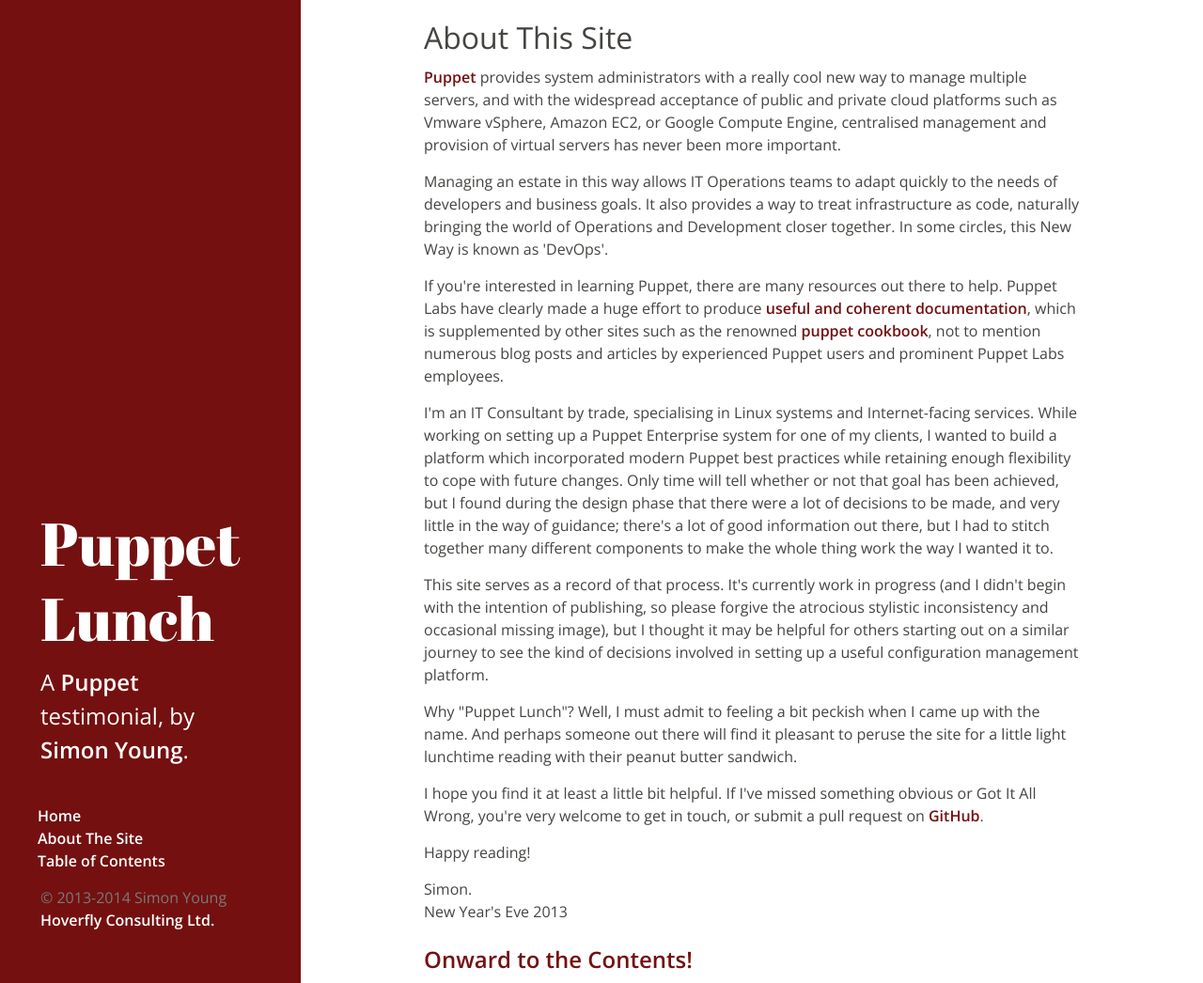
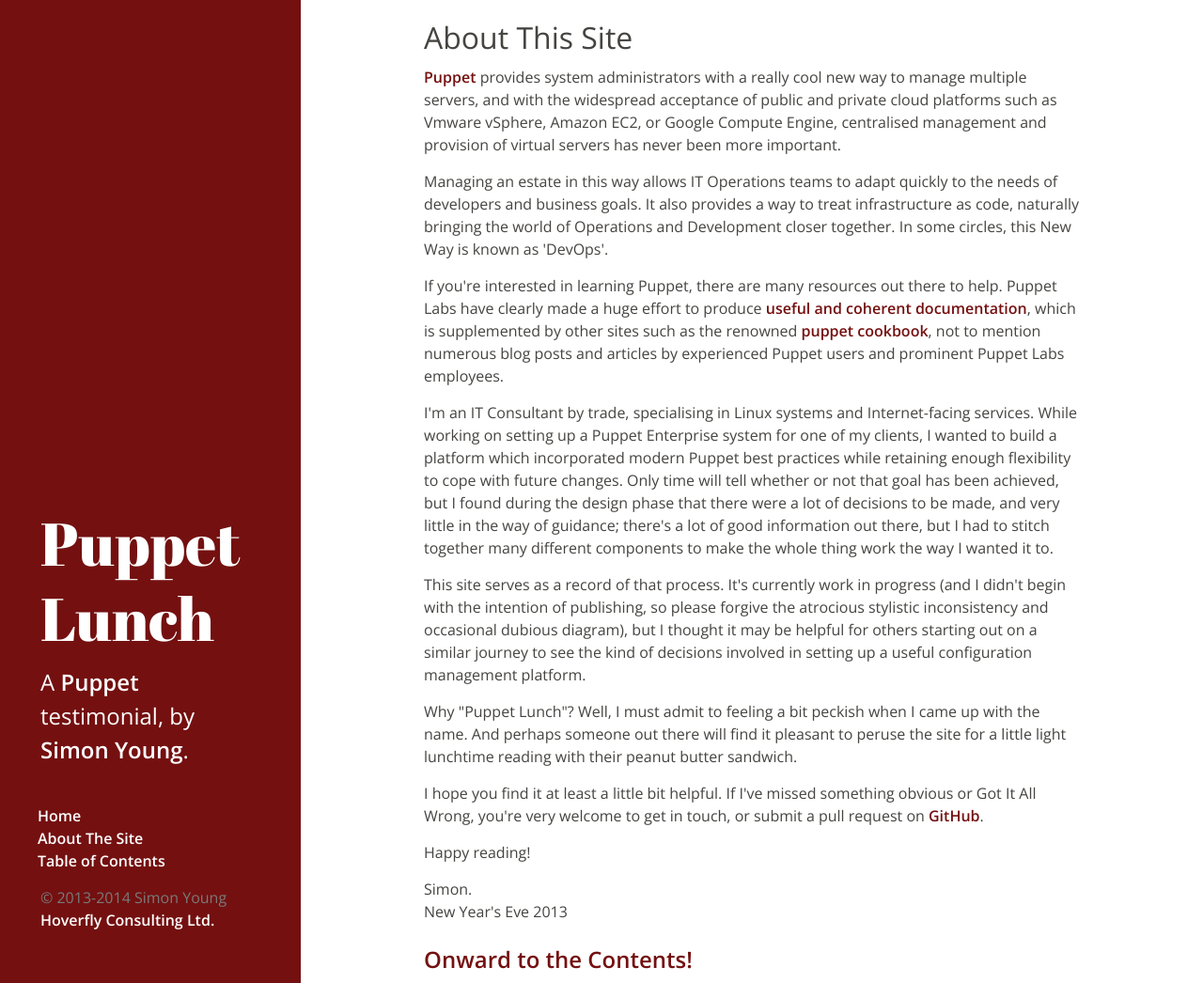
Before and after one commit to Sgydoo/puppet-lunch, a Jekyll site: the page built from about/index.html, in a window 1280 px wide and 1046 px high. Shown: the whole window at 94% size. Built offline with Jekyll 4.4.1, drawn with Linux system fonts in a browser that asks for light colours; Markdown is read by kramdown in place of the engine named in the settings.

Commit message:
Minor edit

```diff
--- a/about/index.html
+++ b/about/index.html
@@ -40,7 +40,7 @@
 <p>This site serves as a record of that process. It's currently work
    in progress (and I didn't begin with the intention of publishing,
    so please forgive the atrocious stylistic inconsistency and
-   occasional missing image), but I thought it may be helpful for
+   occasional dubious diagram), but I thought it may be helpful for
    others starting out on a similar journey to see the kind of
    decisions involved in setting up a useful configuration management
    platform.</p>
--- a/index.html
+++ b/index.html
@@ -47,7 +47,7 @@
 
 <p>Or...</p>
 
-<h4><a href="{{ site.baseurl }}/about">Learn more about Puppet Lunch</a></h4>
+<h4><a href="{{ site.baseurl }}/about">Learn more About Puppet Lunch</a></h4>
 
 <hr>
 
```
